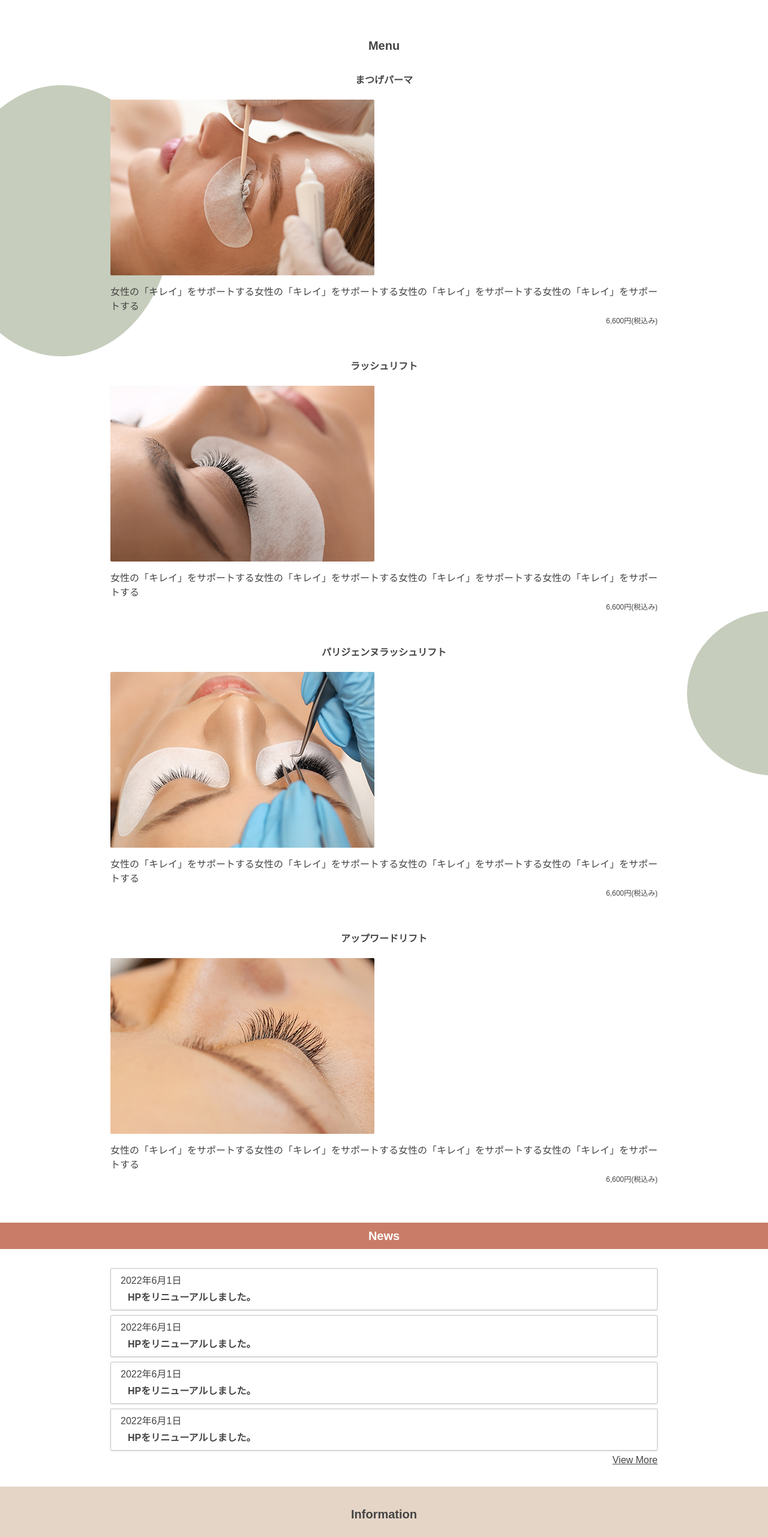
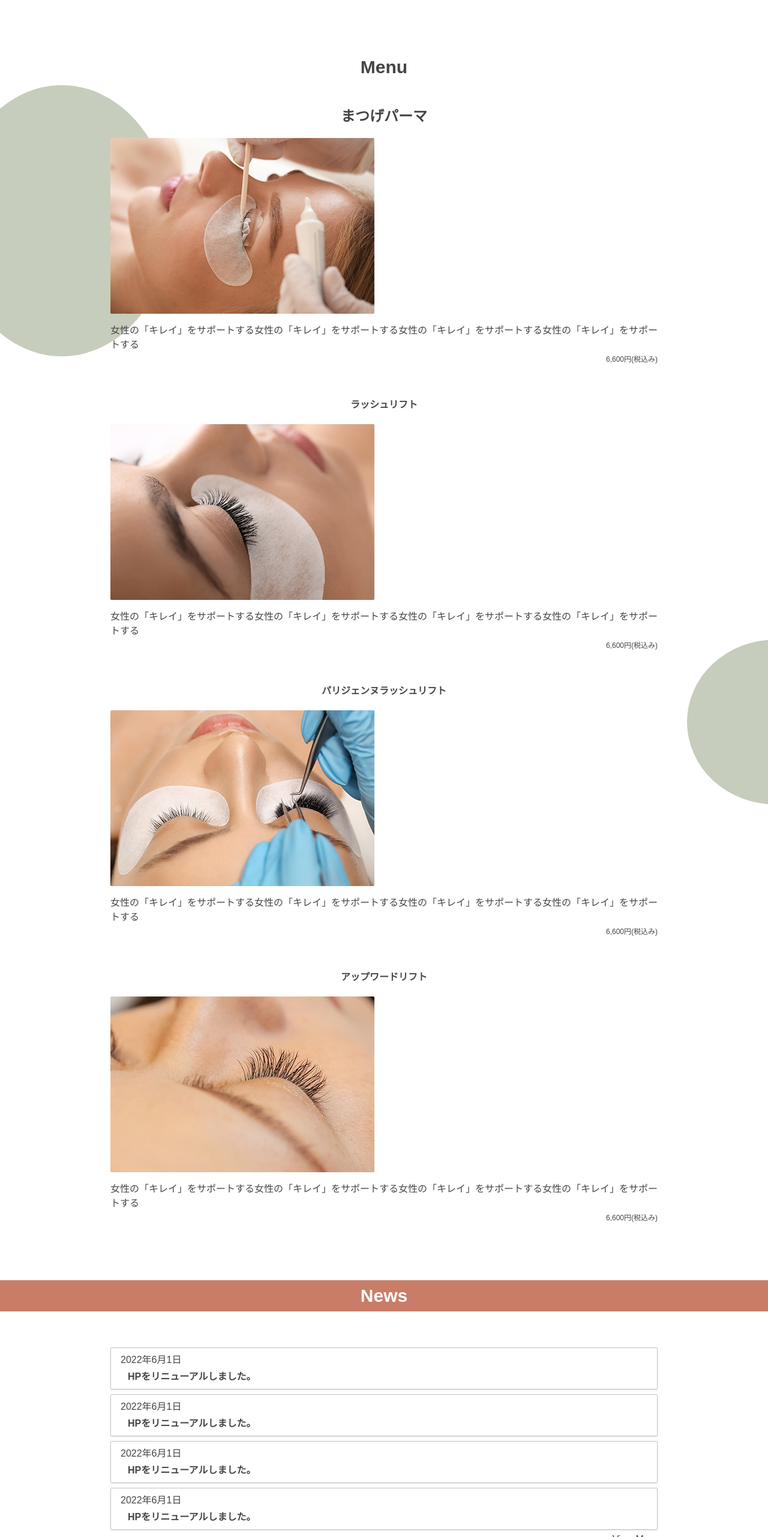
Before and after one commit to nyny-sugar/Msalon, a website: page index.html in a window 1280 px wide. Shown: the part 1300-3862 px from the top of the page at 60% size. Drawn offline with Linux system fonts and the light colour scheme.

Commit message:
md:sectiontitleとp設定

```diff
--- a/index.html
+++ b/index.html
@@ -222,11 +222,17 @@
       <div class="top-1/2 -right-40 absolute -z-10">
         <img src="images/bg_circle2.png" alt="緑色の丸" />
       </div>
-      <div class="container mx-auto p-8">
-        <h2 class="text-xl font-bold text-center mb-8">Menu</h2>
+      <div class="container mx-auto sm: p-8 md:py-16">
+        <h2
+          class="font-bold text-center sm:mb-8 md:mb-12 sm:text-xl md:text-3xl"
+        >
+          Menu
+        </h2>
         <div class="">
           <div class="mb-14 animate-upin">
-            <p class="text-center font-bold text-base mb-5">まつげパーマ</p>
+            <p class="text-center font-bold mb-5 sm: text-base md:text-2xl">
+              まつげパーマ
+            </p>
             <img
               src="images/matsuge.jpg"
               alt="まつげパーマしている女性"
@@ -282,9 +288,13 @@
     </div>
     <div class="mt-8">
       <div class="bg-main">
-        <h2 class="text-white text-xl font-bold text-center py-2">News</h2>
+        <h2
+          class="text-white font-bold text-center py-2 sm:mb-8 md:mb-12 sm:text-xl md:text-3xl"
+        >
+          News
+        </h2>
       </div>
-      <div class="container mx-auto p-8">
+      <div class="container mx-auto sm: p-8 md:pb-16 pt-3">
         <div>
           <div
             class="mb-2 border border-gray rounded-sm shadow px-4 py-2 transform hover:-translate-y-1 hover:scale-110"
@@ -325,8 +335,12 @@
       </div>
     </div>
     <div class="bg-base_c">
-      <div class="container mx-auto p-8">
-        <h2 class="text-xl font-bold text-center mb-8">Information</h2>
+      <div class="container mx-auto sm: p-8 md:py-16">
+        <h2
+          class="font-bold text-center mb-8 sm:mb-8 md:mb-12 sm:text-xl md:text-3xl"
+        >
+          Information
+        </h2>
         <div>
           <div class="mb-5">
             <div class="flex mb-5">
```
Also changed, not shown: css/styles_dist.css.
